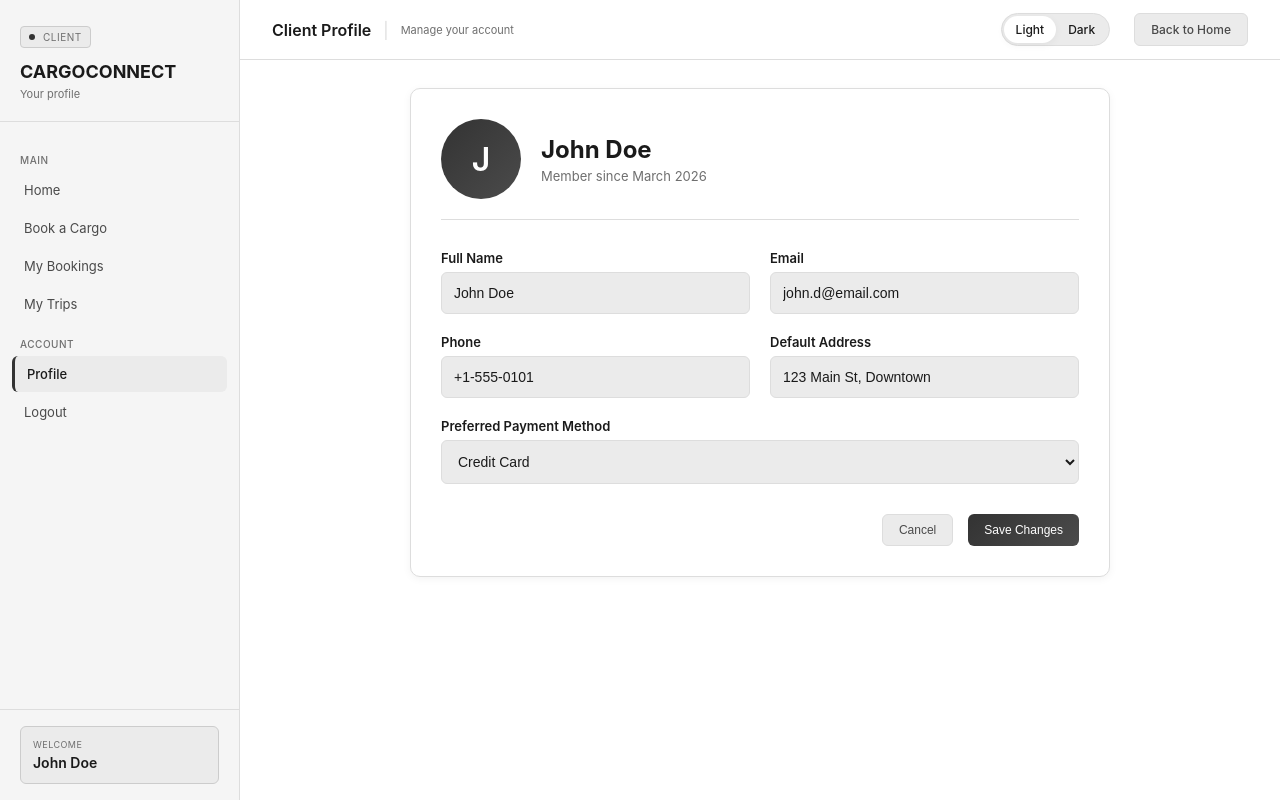
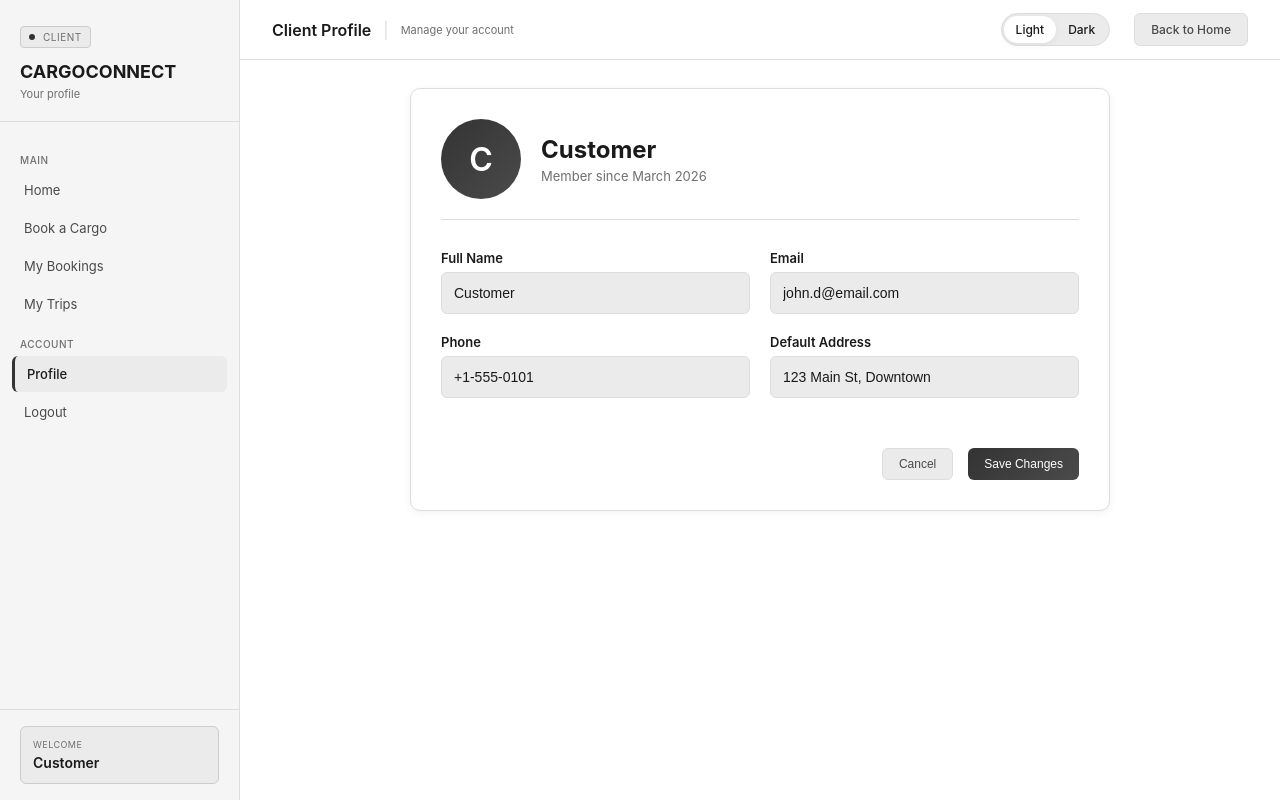
Before and after one commit to NkemJefersonAchia/CargoConnect, a Flask app: template templates/client-profile.html in a window 1280 px wide. Run offline with Flask 3, Linux system fonts and the light colour scheme; the template is opened without the code that fills it, so the values that code supplies are empty.

Commit message:
update profile page

```diff
--- a/templates/client-profile.html
+++ b/templates/client-profile.html
@@ -547,15 +547,6 @@
                     </div>
                 </div>
 
-                <div class="form-group">
-                    <label>Preferred Payment Method</label>
-                    <select id="paymentMethod">
-                        <option value="card" selected>Credit Card</option>
-                        <option value="cash">Cash</option>
-                        <option value="momo">MTN MoMo</option>
-                    </select>
-                </div>
-
                 <div class="button-group">
                     <button type="button" class="btn btn-secondary" onclick="cancelEdit()">Cancel</button>
                     <button type="submit" class="btn btn-primary">Save Changes</button>
@@ -566,14 +557,25 @@
 </main>
 
 <script>
-    // Get username from localStorage
-    const username = localStorage.getItem('username') || 'John Doe';
-    document.getElementById('displayName').innerText = username;
-    document.getElementById('avatarInitial').innerText = username.charAt(0);
-    document.getElementById('fullName').value = username;
-    document.getElementById('username').innerText = username;
+    // Load profile from session
+function loadProfile() {
+    const name = localStorage.getItem('username') || 'Customer';
+    document.getElementById('displayName').innerText = name;
+    document.getElementById('avatarInitial').innerText = name.charAt(0).toUpperCase();
+    document.getElementById('fullName').value = name;
+    document.getElementById('username').innerText = name;
+}
 
-    // Theme toggle
+// Save changes - ready for PATCH /customer/profile when backend is done
+document.getElementById('profileForm').addEventListener('submit', function(e) {
+    e.preventDefault();
+    alert('Profile updated successfully!');
+});
+
+function cancelEdit() {
+    window.location.href = 'Client-dashboard.html';
+}
+
 function toggleTheme() {
     const body = document.body;
     const lightOption = document.getElementById('theme-light');
@@ -591,22 +593,13 @@
     }
 }
 
-    // Logout
 function logout() {
     localStorage.removeItem('username');
     window.location.href = 'index.html';
     return false;
 }
 
-    // Form submission (demo)
-    document.getElementById('profileForm').addEventListener('submit', function(e) {
-        e.preventDefault();
-        alert('Profile updated successfully (demo).');
-    });
-
-    function cancelEdit() {
-        window.location.href = 'client-home.html';
-    }
+loadProfile();
 </script>
 </body>
 </html>
```
Lines whose indentation alone changed are shown as unchanged.
